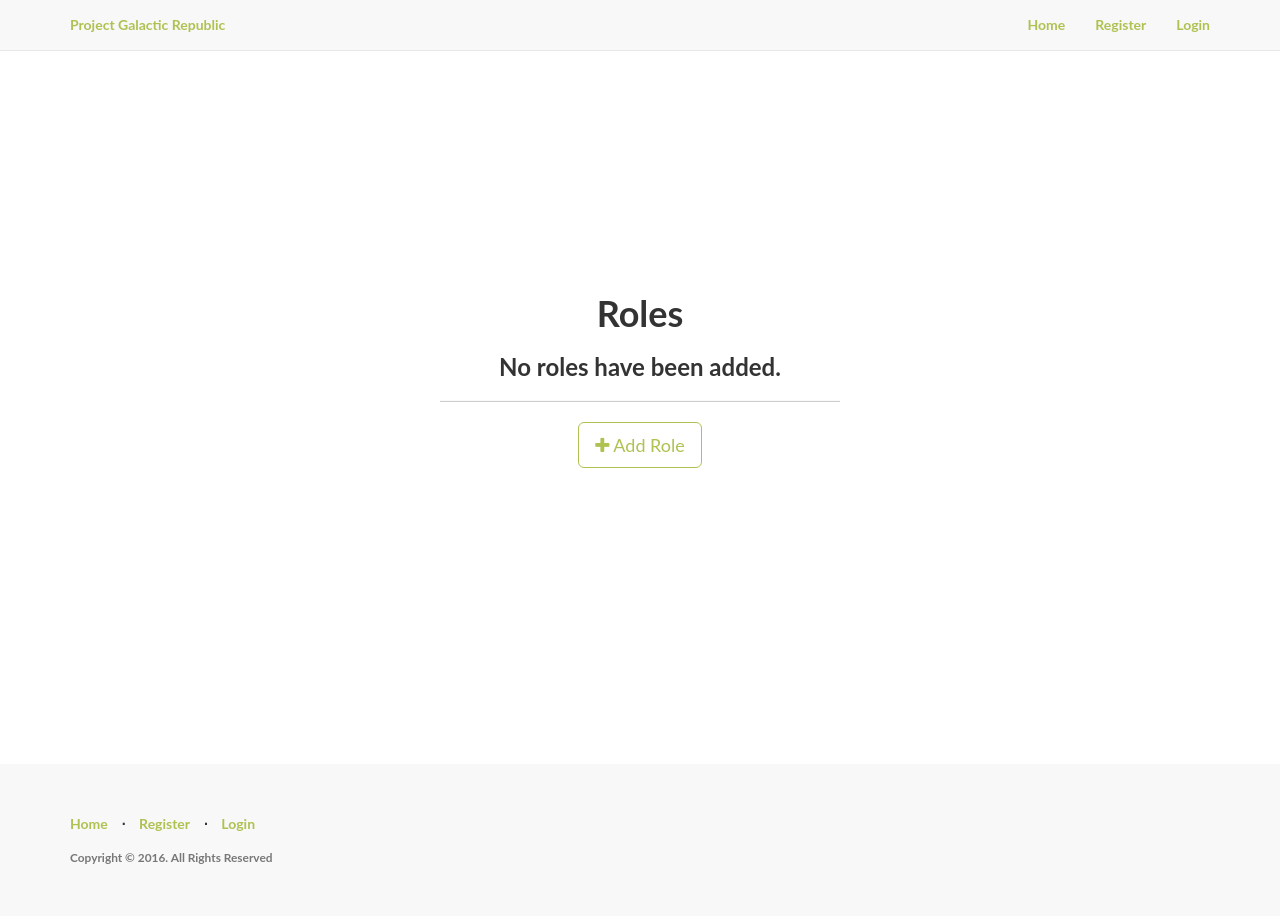
After one commit to cclint/CRUD-APP, a Python web app: template Flask/my-project/app/templates/admin/roles/roles.html in a window 1280 px wide. The commit adds this page. Run offline with Jinja, Linux system fonts and the light colour scheme; the template is opened without the code that fills it, so the values that code supplies are empty; some libraries are stand-ins or nearby versions.

Commit message:
add roles

```diff
--- /dev/null
+++ b/Flask/my-project/app/templates/admin/roles/roles.html
@@ -0,0 +1,70 @@
+!-- app/templates/admin/roles/roles.html -->
+
+{% import "bootstrap/utils.html" as utils %}
+{% extends "base.html" %}
+{% block title %}Roles{% endblock %}
+{% block body %}
+<div class="content-section">
+  <div class="outer">
+    <div class="middle">
+      <div class="inner">
+        <br/>
+        {{ utils.flashed_messages() }}
+        <br/>
+        <h1 style="text-align:center;">Roles</h1>
+        {% if roles %}
+          <hr class="intro-divider">
+          <div class="center">
+            <table class="table table-striped table-bordered">
+              <thead>
+                <tr>
+                  <th width="15%"> Name </th>
+                  <th width="40%"> Description </th>
+                  <th width="15%"> Employee Count </th>
+                  <th width="15%"> Edit </th>
+                  <th width="15%"> Delete </th>
+                </tr>
+              </thead>
+              <tbody>
+              {% for role in roles %}
+                <tr>
+                  <td> {{ role.name }} </td>
+                  <td> {{ role.description }} </td>
+                  <td>
+                    {% if role.employees %}
+                      {{ role.employees.count() }}
+                    {% else %}
+                      0
+                    {% endif %}
+                  </td>
+                  <td>
+                    <a href="{{ url_for('admin.edit_role', id=role.id) }}">
+                      <i class="fa fa-pencil"></i> Edit
+                    </a>
+                  </td>
+                  <td>
+                    <a href="{{ url_for('admin.delete_role', id=role.id) }}">
+                      <i class="fa fa-trash"></i> Delete
+                    </a>
+                  </td>
+                </tr>
+              {% endfor %}
+              </tbody>
+            </table>
+          </div>
+          <div style="text-align: center">
+        {% else %}
+          <div style="text-align: center">
+            <h3> No roles have been added. </h3>
+            <hr class="intro-divider">
+        {% endif %}
+          <a href="{{ url_for('admin.add_role') }}" class="btn btn-default btn-lg">
+            <i class="fa fa-plus"></i>
+            Add Role
+          </a>
+        </div>
+      </div>
+    </div>
+  </div>
+</div>
+{% endblock %}
--- a/Flask/my-project/app/templates/base.html
+++ b/Flask/my-project/app/templates/base.html
@@ -29,7 +29,7 @@
                   {% if current_user.is_admin %}
                     <li><a href="{{ url_for('home.admin_dashboard') }}">Dashboard</a></li>
                     <li><a href="{{ url_for('admin.list_departments') }}">Departments</a></li>
-                    <li><a href="#">Roles</a></li>
+                    <li><a href="{{ url_for('admin.list_roles') }}">Roles</a></li>
                     <li><a href="#">Employees</a></li>
                   {% else %}
                     <li><a href="{{ url_for('home.dashboard') }}">Dashboard</a></li>
```
Also changed, not shown: Flask/my-project/app/admin/forms.py (+8 -0 lines), Flask/my-project/app/admin/views.py (+94 -2 lines), Flask/my-project/app/templates/admin/roles/role.html (added, +30 -0 lines).
